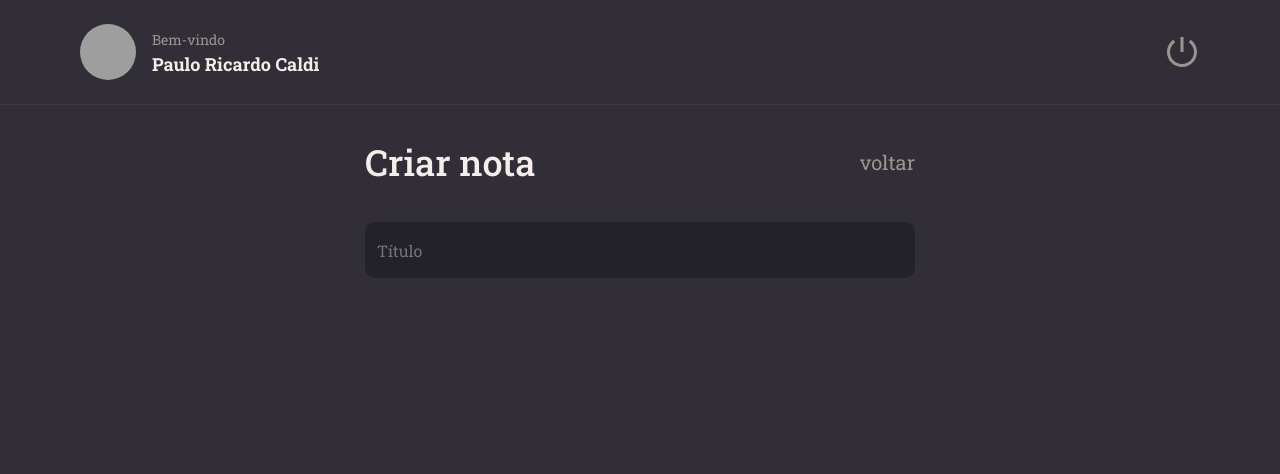
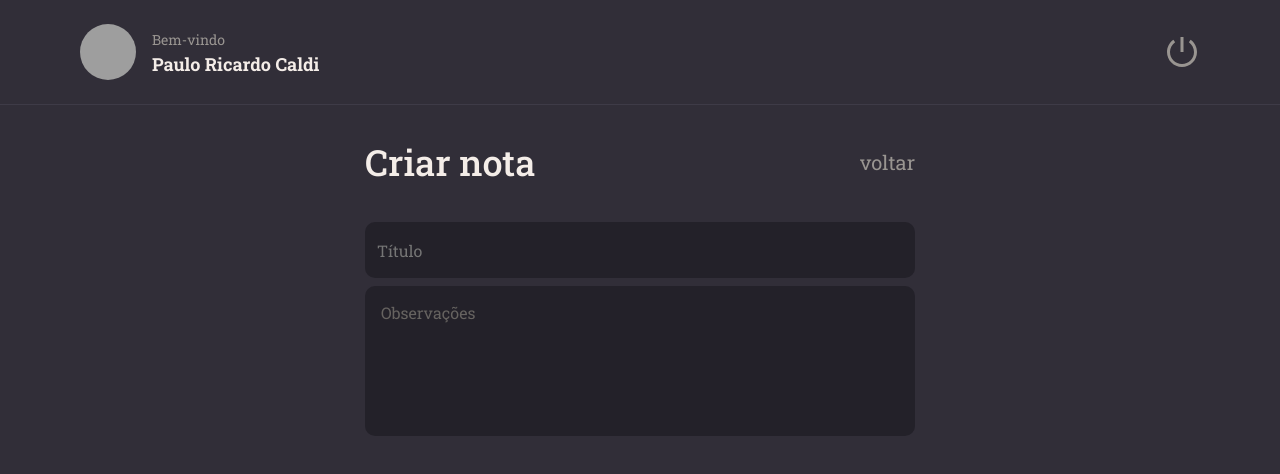
Before and after one commit to pcaldi/rocketNotes, a React (Vite) app: page / in a window 1280 px wide. Shown: the top 474 px of the page. Built offline with nearby package versions, Linux system fonts and the light colour scheme; grey boxes are pictures that could not be loaded.

Commit message:
Adicionando o component Textarea

```diff
--- a/src/pages/New/index.jsx
+++ b/src/pages/New/index.jsx
@@ -2,6 +2,7 @@
 
 import { Header } from "../../components/Header"
 import { Input } from "../../components/Input"
+import { Textarea } from "../../components/Textarea";
 
 export function New() {
   return (
@@ -19,6 +20,8 @@
             placeholder="Título"
             type="text"
           />
+
+          <Textarea placeholder="Observações" />
         </Form>
       </main>
 
```
